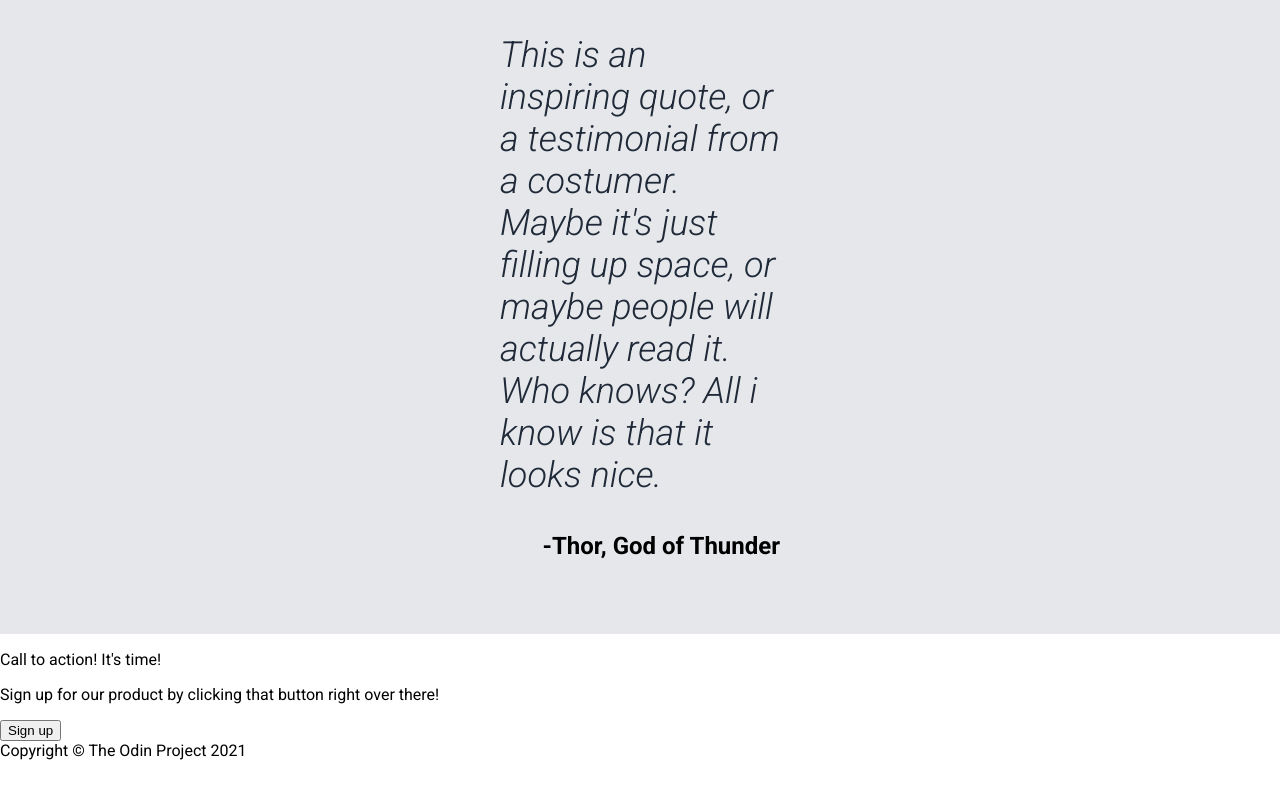
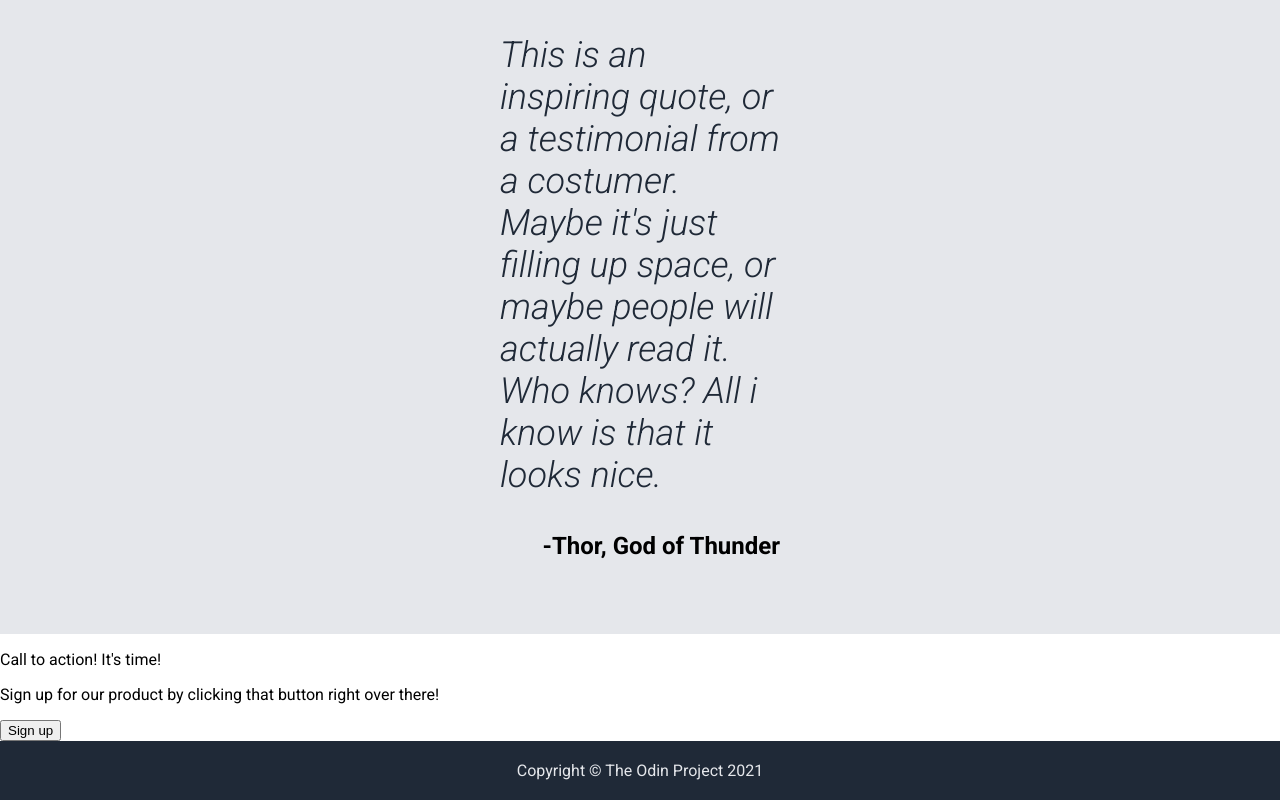
Before and after one commit to fredrikisehag/odin-landingpage, a plain HTML site: page index.html in a window 1280 px wide. Shown: the part 921-1721 px from the top of the page. Before the commit the page ends 1681 px from the top, so only its background shows below. Drawn offline with Linux system fonts and the light colour scheme.

Commit message:
Center footer and add background color

```diff
--- a/style.css
+++ b/style.css
@@ -149,3 +149,15 @@ h2 {
   font-size: 24px;
   font-weight: 700;
 }
+
+/* Footer Section */
+
+footer {
+  background-color: #1f2937;
+  color: #e5e7eb;
+  padding-top: 20px;
+  padding-bottom: 20px;
+  display: flex;
+  justify-content: center;
+  align-items: center;
+}
```
